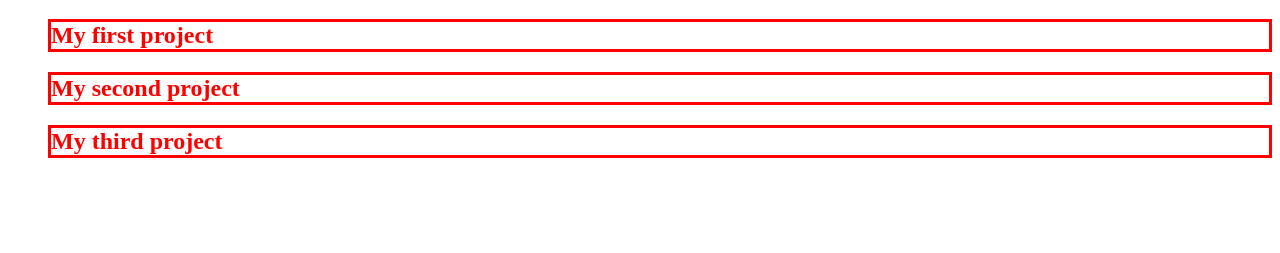
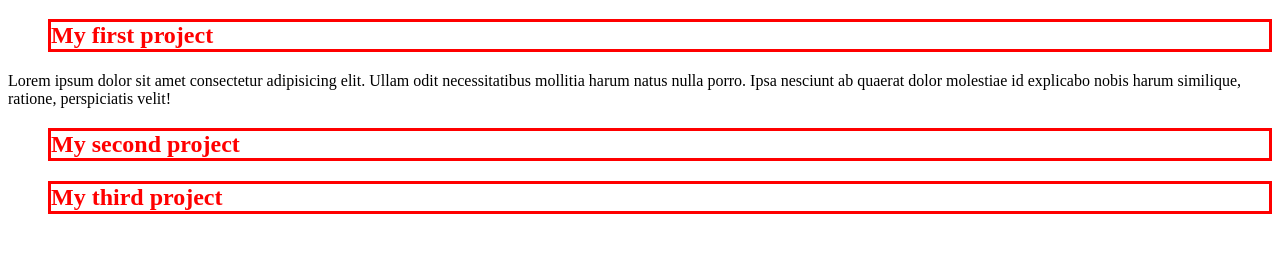
Before and after one commit to leechongren/portfolio, a plain HTML site: page myportfolio.html in a window 1280 px wide. Shown: the part 61-314 px from the top of the page. Drawn offline with Linux system fonts and the light colour scheme.

Commit message:
Added lorem ipsum

```diff
--- a/myportfolio.html
+++ b/myportfolio.html
@@ -5,7 +5,7 @@
 
 
 <h2>My first project</h2>
-
+<p>Lorem ipsum dolor sit amet consectetur adipisicing elit. Ullam odit necessitatibus mollitia harum natus nulla porro. Ipsa nesciunt ab quaerat dolor molestiae id explicabo nobis harum similique, ratione, perspiciatis velit!</p>
 
 <h2>My second project</h2>
 
```
